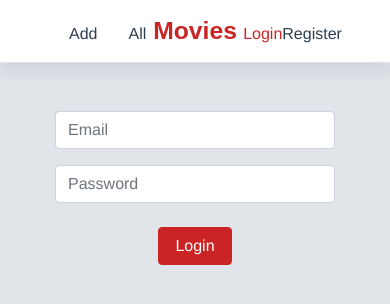
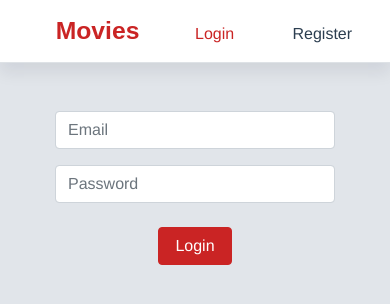
Before and after one commit to krajko/movies-app, a Vue app: page /login in a window 390 px wide. Shown: the top 304 px of the page. Built offline with nearby package versions, Linux system fonts and the light colour scheme.

Commit message:
added auth guard and responsive navbar links

```diff
--- a/src/components/Navbar.vue
+++ b/src/components/Navbar.vue
@@ -1,34 +1,59 @@
 <template>
-  <div id="nav" class="bg-white d-flex flex-row justify-content-center align-items-end border-bottom py-3">
+  <div id="nav" class="bg-white d-flex flex-row justify-content-between align-items-end text-center border-bottom py-3">
 
-      <div class="col-3 d-flex flex-row justify-content-center text-end">
-        <router-link to="/add" class="p my-0 col">Add</router-link>
-        <router-link to="/movies" class="p my-0 col">All</router-link>
-      </div>
-
-      <div class="col-3 text-primary text-center">
+      <div class="col col-sm-2 text-primary">
         <h2 class="m-0 p-0"><strong>Movies</strong></h2>
       </div>
 
-      <div class="col-3 d-flex flex-row justify-content-center text-start">
+      <div v-if="!isAuth" class="col col-sm-2 d-flex flex-row justify-content-start text-start">
         <router-link to="/login" class="p my-0 col">Login</router-link>
         <router-link to="/register" class="p my-0 col">Register</router-link>
+      </div>
+
+      <div v-if="isAuth" class="col col-sm-2 d-flex flex-row justify-content-center">
+        <router-link to="/movies" class="col">
+          <h5 class="my-0"><strong>All</strong></h5>
+        </router-link>
+        <router-link to="/add" class="col">
+          <h5 class="my-0"><strong>Add</strong></h5>
+        </router-link>
+      </div>
+
+      <div v-if="isAuth" class="col col-sm-2 d-flex flex-row justify-content-end text-end">
+        <button @click="logout" to="/add" class="btn my-0 p-0 col-8">Logout</button>
       </div>
 
     </div>
 </template>
 
 <script>
+import Auth from '../services/Auth'
+
 export default {
     name: 'navbar',
 
     data() {
         return {
+          isAuth: false
         }
+    },
+
+    methods: {
+      logout() {
+          Auth.logout();
+          this.isAuth = false;
+          this.$router.push('/login');
+      }
+    },
+
+    watch: {
+      $route() {
+        if (localStorage.token) {
+          this.isAuth = true;
+        } else {
+          this.isAuth = false;
+        }
+      }
     }
 }
 </script>
-
-<style>
-
-</style>
--- /dev/null
+++ b/src/guards/auth.js
@@ -0,0 +1,12 @@
+export default function globalAuthGuard(to, from, next) {
+    const isAuth = !!localStorage.getItem('token');
+
+    if (to.meta.authRequired && !isAuth) {
+        next('login');
+    }
+    if (to.meta.guestRequired && isAuth) {
+        next('/');
+    }
+
+    next();
+}
--- a/src/router/index.js
+++ b/src/router/index.js
@@ -1,5 +1,7 @@
 import Vue from 'vue'
 import VueRouter from 'vue-router'
+
+import globalAuthGuard from '../guards/auth'
 
 Vue.use(VueRouter)
 
@@ -19,16 +21,19 @@ const routes = [
   {
     path: '/movies',
     name: 'movies',
+    meta: { authRequired: true },
     component: () => import('../components/MovieList.vue')
   },
   {
     path: '/add',
     name: 'add',
+    meta: { authRequired: true },
     component: () => import('../components/AddMovie.vue')
   },
   {
     path: '/login',
     name: 'login',
+    meta: { guestRequired: true },
     component: () => import('../components/Login.vue')
   }
 
@@ -40,4 +45,6 @@ const router = new VueRouter({
   routes
 })
 
+router.beforeEach(globalAuthGuard);
+
 export default router
--- a/src/services/Auth.js
+++ b/src/services/Auth.js
@@ -12,13 +12,9 @@ class Auth {
         return response;
     }
 
-    async logout() {
-        return new Promise(resolve => {
-            Http.defaults.headers.common['Authorization'] = '';
-            localStorage.removeItem('token');
-
-            resolve();
-        });
+    logout() {
+        Http.defaults.headers.common['Authorization'] = '';
+        localStorage.removeItem('token');
     }
 
     async getUser(id) {
```
